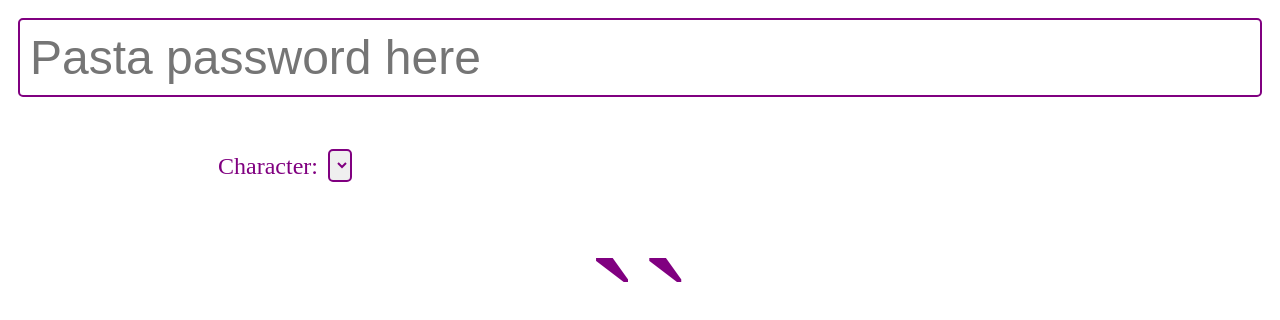
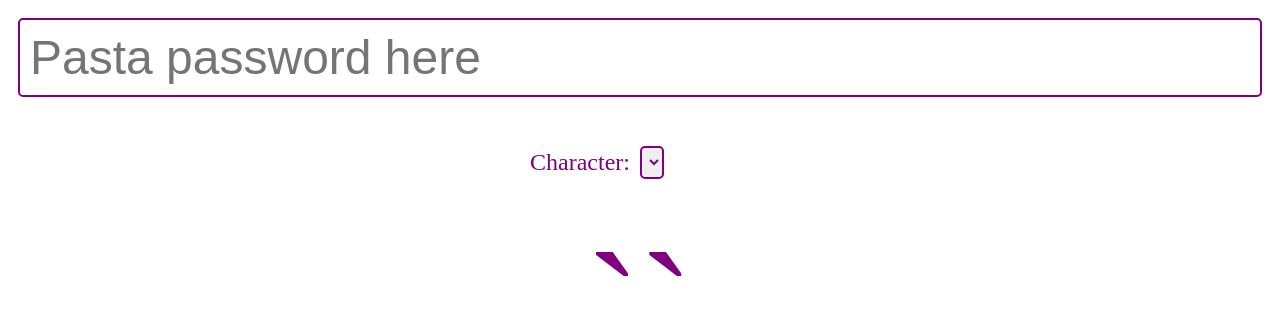
Before and after one commit to spences10/characters-from-password, a Next.js app: page / in a window 1280 px wide. Shown: the top 320 px of the page. Built offline with nearby package versions, Linux system fonts and the light colour scheme.

Commit message:
justify self

```diff
--- a/components/MainForm.js
+++ b/components/MainForm.js
@@ -6,7 +6,7 @@ const WrapperForm = styled.form`
   display: grid;
   grid-template-rows: repeat(1, 1fr);
   grid-template-columns: repeat(1, 1fr);
-  grid-row-gap: 2em;
+  grid-gap: 2em;
 `
 
 const CharacterInput = styled.input.attrs({
@@ -36,6 +36,7 @@ const CharacterSelect = styled.select`
   font-size: 1.5em;
   border: 2px solid purple;
   border-radius: 5px;
+  justify-self: start;
   /* position: absolute;
   top: 35%;
   left: 26%; */
@@ -57,12 +58,16 @@ const CharacterLabel = styled.label`
   /* margin: 10px 200px 10px 200px; */
   padding: 10px;
   border: 10px;
+  justify-self: end;
 `
 
 const SelectDiv = styled.div`
+  display: grid;
+  grid-template-columns: repeat(2, 1fr);
   color: purple;
+  align-items: center
   /* font-size: 1.5em; */
-  margin: 10px 200px 10px 200px;
+  /* margin: 10px 200px 10px 200px; */
   /* padding: 10px; */
   /* border: 10px; */
 `
```
